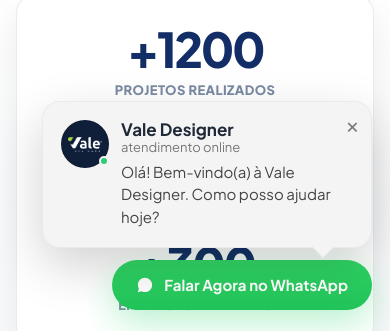
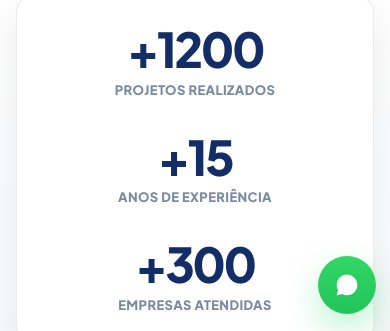
Before and after one commit to valedesignersp-arch/vale-designer-site, a Next.js app: page / in a window 390 px wide. Shown: the part 516-847 px from the top of the page. Built offline with nearby package versions, Linux system fonts and the light colour scheme.

Commit message:
ajuste botao whatsapp mobile

```diff
--- a/app/components/WhatsAppChat.tsx
+++ b/app/components/WhatsAppChat.tsx
@@ -12,21 +12,32 @@
 
 export default function WhatsAppChat() {
   const [open, setOpen] = useState(false)
+  const [isMobile, setIsMobile] = useState(false)
 
   useEffect(() => {
+    const checkScreen = () => {
+      setIsMobile(window.innerWidth <= 768)
+    }
+
+    checkScreen()
+    window.addEventListener("resize", checkScreen)
+
     const timer = setTimeout(() => {
       setOpen(true)
     }, 1500)
 
-    return () => clearTimeout(timer)
+    return () => {
+      clearTimeout(timer)
+      window.removeEventListener("resize", checkScreen)
+    }
   }, [])
 
   return (
     <div
       style={{
         position: "fixed",
-        right: "18px",
-        bottom: "18px",
+        right: isMobile ? "14px" : "18px",
+        bottom: isMobile ? "14px" : "18px",
         zIndex: 9999,
         display: "flex",
         flexDirection: "column",
@@ -34,7 +45,7 @@
         gap: "12px",
       }}
     >
-      {open && (
+      {!isMobile && open && (
         <div
           style={{
             width: "330px",
@@ -174,26 +185,35 @@
         style={{
           background: "linear-gradient(180deg,#31d766,#21c45a)",
           color: "#fff",
-          padding: "14px 24px",
-          borderRadius: "999px",
-          fontWeight: 700,
-          fontSize: "15px",
           textDecoration: "none",
           display: "flex",
           alignItems: "center",
           justifyContent: "center",
-          gap: "10px",
+          gap: isMobile ? "0" : "10px",
           boxShadow: "0 14px 34px rgba(37,211,102,.3)",
-          minHeight: "50px",
-          minWidth: "255px",
-          maxWidth: "calc(100vw - 24px)",
-          textAlign: "center",
+          animation: "fadeUpChat .35s ease",
+          ...(isMobile
+            ? {
+                width: "58px",
+                height: "58px",
+                borderRadius: "999px",
+              }
+            : {
+                padding: "14px 24px",
+                borderRadius: "999px",
+                fontWeight: 700,
+                fontSize: "15px",
+                minHeight: "50px",
+                minWidth: "255px",
+                maxWidth: "calc(100vw - 24px)",
+                textAlign: "center" as const,
+              }),
         }}
       >
         <svg
           xmlns="http://www.w3.org/2000/svg"
-          width="18"
-          height="18"
+          width={isMobile ? "26" : "18"}
+          height={isMobile ? "26" : "18"}
           viewBox="0 0 32 32"
           fill="currentColor"
           aria-hidden="true"
@@ -202,7 +222,7 @@
           <path d="M16.02 3.2C9.03 3.2 3.36 8.86 3.36 15.85c0 2.22.58 4.39 1.69 6.31L3.2 28.8l6.79-1.78a12.6 12.6 0 0 0 6.03 1.54h.01c6.99 0 12.66-5.67 12.66-12.66 0-3.39-1.32-6.58-3.71-8.97A12.59 12.59 0 0 0 16.02 3.2Z" />
         </svg>
 
-        Falar Agora no WhatsApp
+        {!isMobile && "Falar Agora no WhatsApp"}
       </a>
     </div>
   )
```
